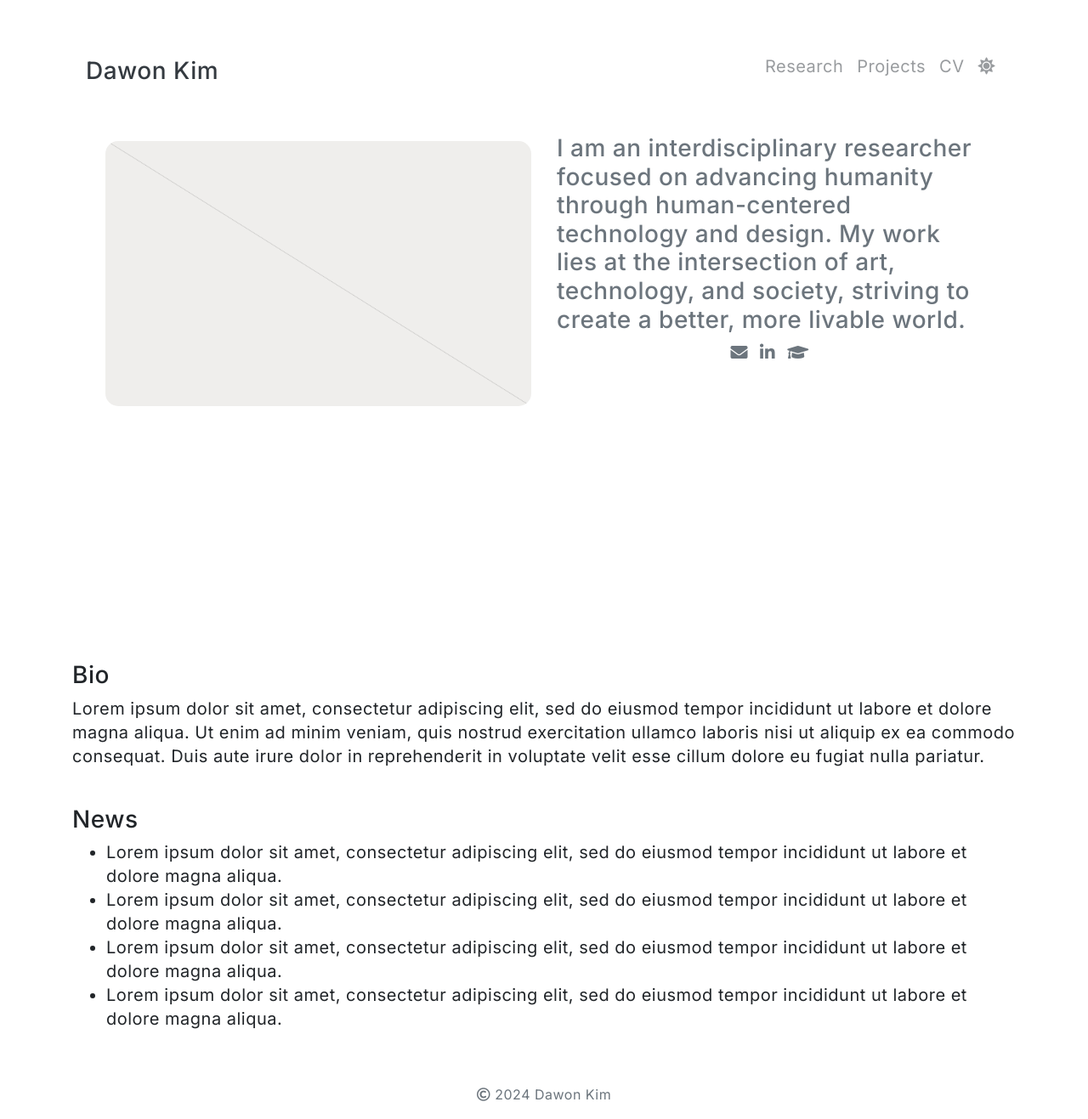
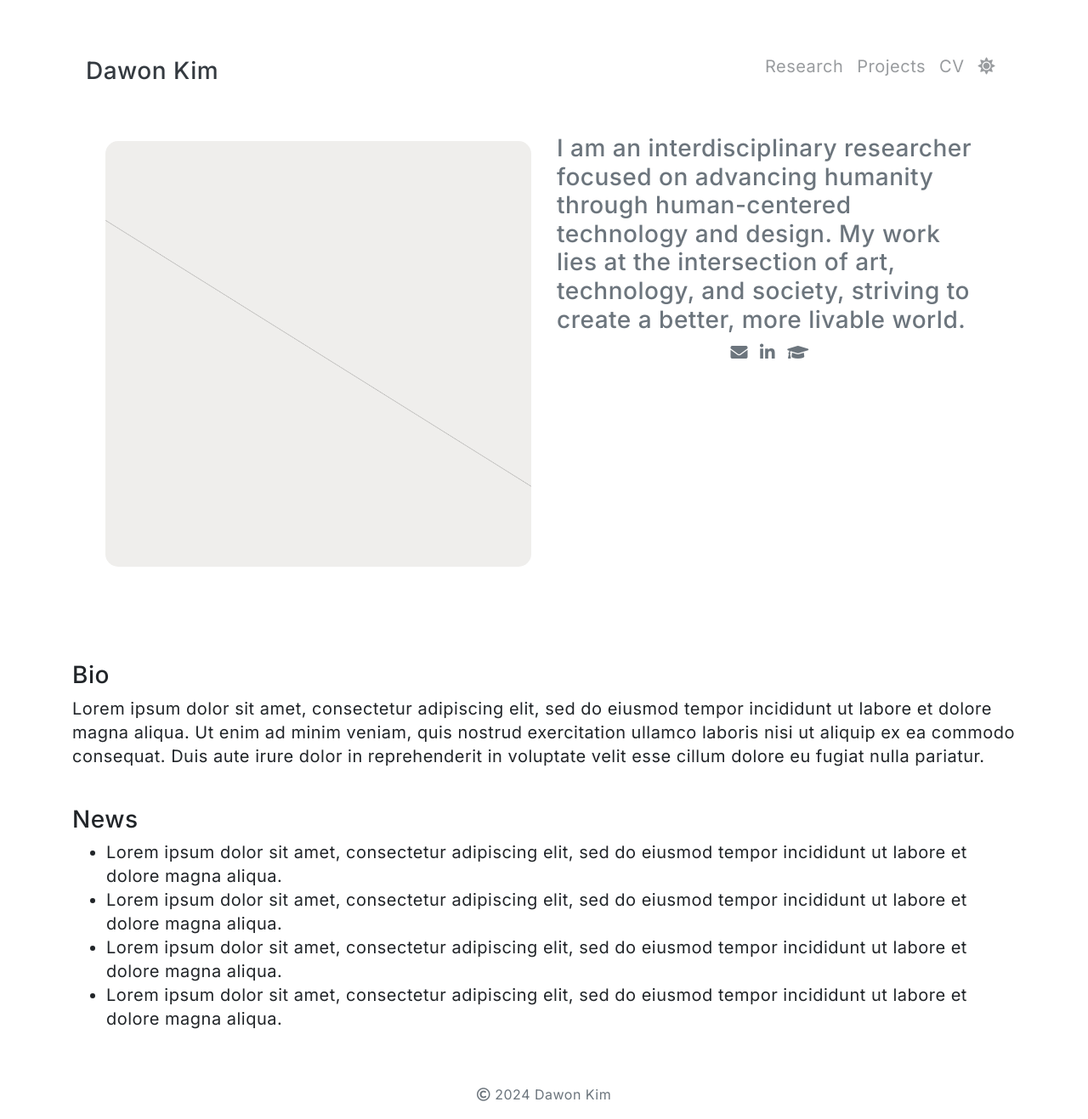
Before and after one commit to dawonkimhci/dawonkimhci.github.io, a Jekyll site: the page built from pages/index.md, in a window 1280 px wide. Shown: the whole page at 85% size. Built offline with Jekyll 4.4.1, drawn with Linux system fonts in a browser that asks for light colours.

Commit message:
Update _landing.scss

```diff
--- a/_sass/_landing.scss
+++ b/_sass/_landing.scss
@@ -22,18 +22,11 @@
 .circle-image {
   width: 100%;
   height: auto;
-  border-radius: 15px; /* Change this value to adjust the corner roundness */
-  object-fit: cover;
-  object-position: center;
+  border-radius: 15px; /* 모서리 둥글게 */
+  object-fit: cover; /* 이미지가 비율을 유지하면서 컨테이너에 맞춰짐 */
+  object-position: center; /* 이미지가 중앙에 위치 */
+
+  /* 추가로 필요한 코드 */
+  aspect-ratio: 1 / 1; /* 최신 브라우저에서 1:1 비율 강제 */
+  max-height: 100%; /* 이미지가 1:1 비율을 넘어가는 경우 크기 조정 */
 }
-
-/* 반응형 스타일: 작은 화면에 대응 */
-@media (max-width: 768px) {
-    .row {
-        padding: 1rem; /* 좁은 화면에서 패딩 줄이기 */
-    }
-
-    .circle-image {
-        margin-bottom: 1.5rem; /* 텍스트와 이미지 사이의 간격 조정 */
-    }
-}
```
